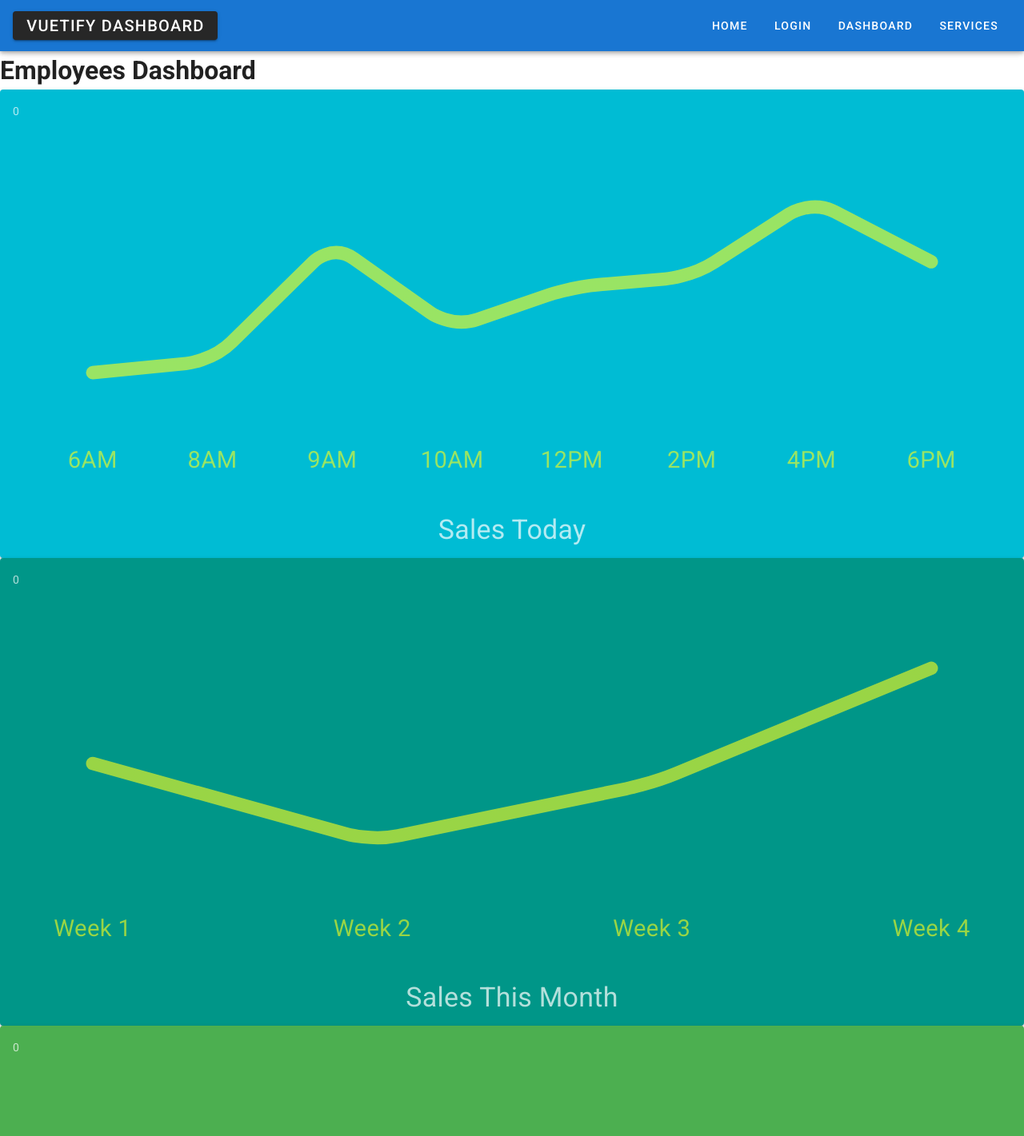
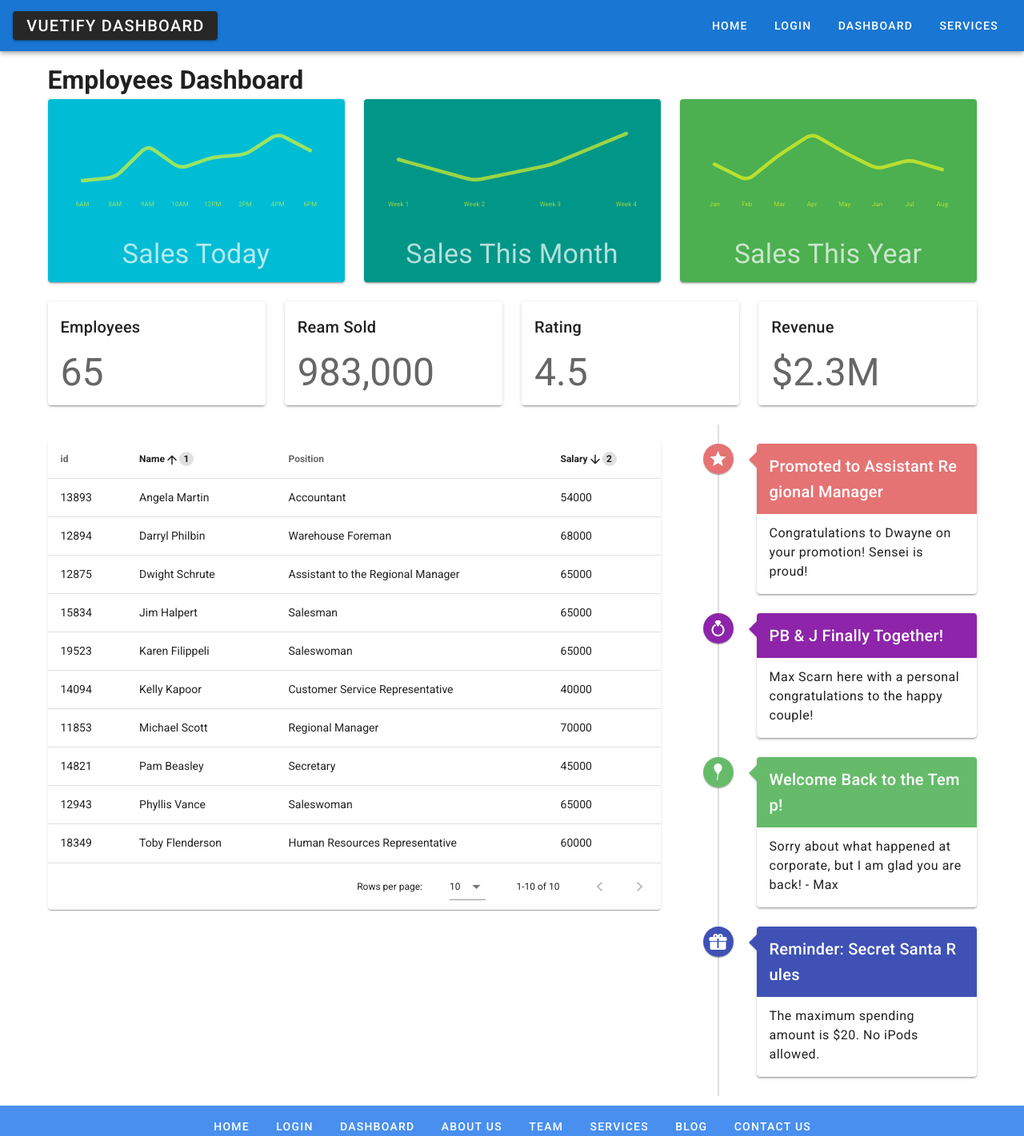
Before and after one commit to kashifakram/vuetify, a Vue app: page /empdb in a window 1280 px wide. Shown: the top 1421 px of the page at 80% size. Built offline with nearby package versions, Linux system fonts and the light colour scheme.

Commit message:
dashboard layout

```diff
--- a/src/components/SalesGraph.vue
+++ b/src/components/SalesGraph.vue
@@ -1,7 +1,7 @@
 <template>
     <div>
         <v-card :color="sale.color" dark>
-            <v-card-text>0
+            <v-card-text>
                 <v-sparkline
                 :value="sale.sales"
                 :labels="sale.labels"
--- a/src/router/index.js
+++ b/src/router/index.js
@@ -47,7 +47,7 @@ const routes = [
     path: "/dashboard",
     name: "dashboard",
     component: () =>
-      import(/* webpackChunkName: "dashboard" */ "@/views/Dashboard.vue"),
+      import(/* webpackChunkName: "dashboard" */ "@/views/EmpDashBoard.vue"),
   },
   {
     path: "/empdb",
--- a/src/views/Blog.vue
+++ b/src/views/Blog.vue
@@ -0,0 +1,12 @@
+<template>
+    <div>
+        <h1>Blogs</h1>
+    </div>
+</template>
+
+<script>
+export default {};
+</script>
+
+<style lang="scss" scoped>
+</style>
--- a/src/views/ContactUs.vue
+++ b/src/views/ContactUs.vue
@@ -0,0 +1,12 @@
+<template>
+    <div>
+        <h1>Contact Us</h1>
+    </div>
+</template>
+
+<script>
+export default {};
+</script>
+
+<style lang="scss" scoped>
+</style>
--- a/src/views/EmpDashBoard.vue
+++ b/src/views/EmpDashBoard.vue
@@ -1,16 +1,30 @@
 <template>
-    <div>
+    <v-container>
       <h1>Employees Dashboard</h1>
-      <SalesGraph v-for="sale in sales" :key="`${sale.title}`" :sale="sale" />
-      <StatisticCard v-for="stat in statistics" :key="`${stat.title}`" :statistic="stat" />
-      <Employees-data-set :employees="employees" @selected-employee="setEmployee" />
-      <EventTimeline :timeline="timeline" />
-      <v-snackbar v-model="snackbar">
+      <v-row>
+        <v-col v-for="sale in sales" :key="`${sale.title}`" cols="12" md="4">
+          <SalesGraph  :sale="sale" />
+        </v-col>
+      </v-row>
+      <v-row>
+        <v-col v-for="stat in statistics" :key="`${stat.title}`" cols="12" md="6" lg="3">
+          <StatisticCard :statistic="stat" />
+        </v-col>
+      </v-row>
+      <v-row>
+        <v-col cols="12" md="8">
+          <EmployeesDataSet :employees="employees" @selected-employee="setEmployee" />
+        </v-col>
+        <v-col cols="12" md="4">
+          <EventTimeline :timeline="timeline" />
+        </v-col>
+      </v-row>
+      <v-snackbar v-model="snackbar" :left="$vuetify.breakpoint.lgAndUp">
         Employee {{ selectedEmployee.name }} is {{ selectedEmployee.title }}
         <v-btn color="yellow" text @click="snackbar = false">Close</v-btn>
       </v-snackbar>
 
-    </div>
+    </v-container>
 </template>
 
 <script>
--- a/src/views/Services.vue
+++ b/src/views/Services.vue
@@ -0,0 +1,12 @@
+<template>
+    <div>
+        <h1>Our Services</h1>
+    </div>
+</template>
+
+<script>
+export default {};
+</script>
+
+<style lang="scss" scoped>
+</style>
--- a/src/views/Team.vue
+++ b/src/views/Team.vue
@@ -0,0 +1,12 @@
+<template>
+    <div>
+        <h1>Our Team</h1>
+    </div>
+</template>
+
+<script>
+export default {};
+</script>
+
+<style lang="scss" scoped>
+</style>
```
Also changed, not shown: src/views/SignUp.vue (added).
